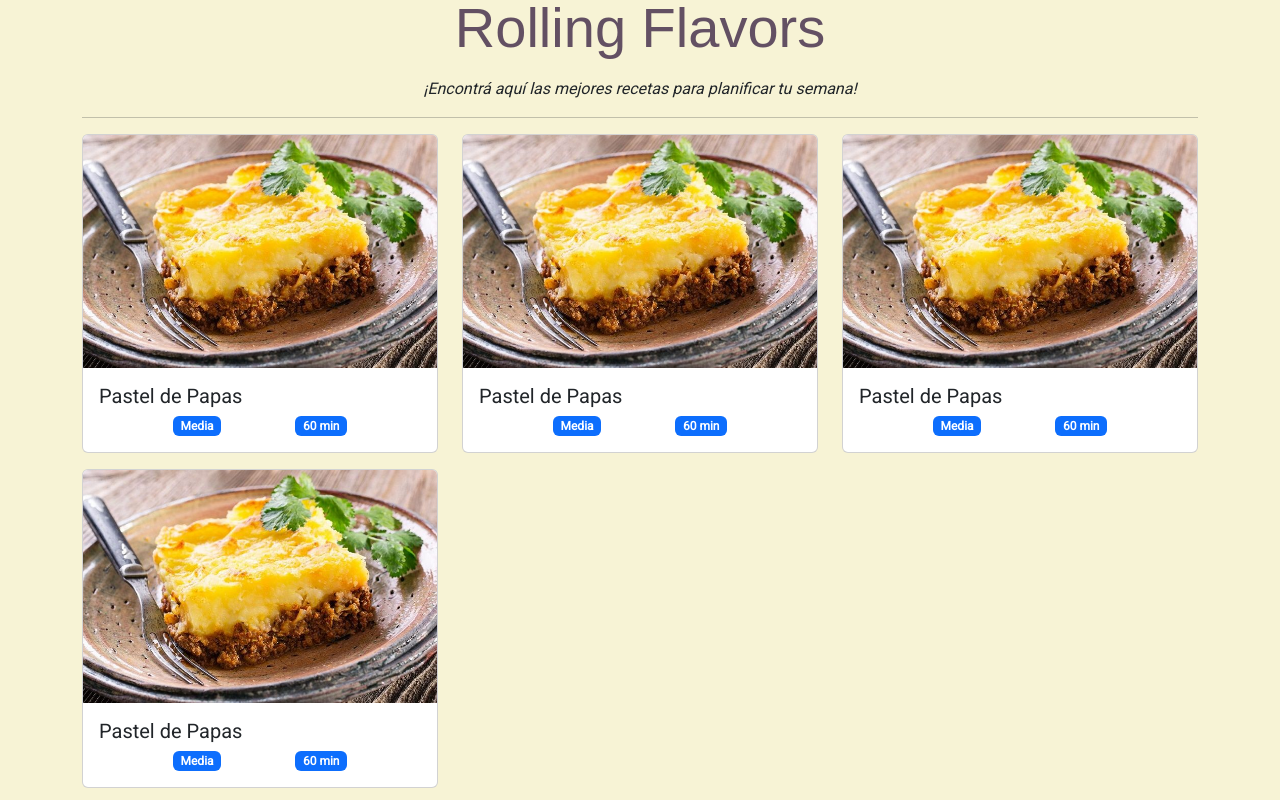
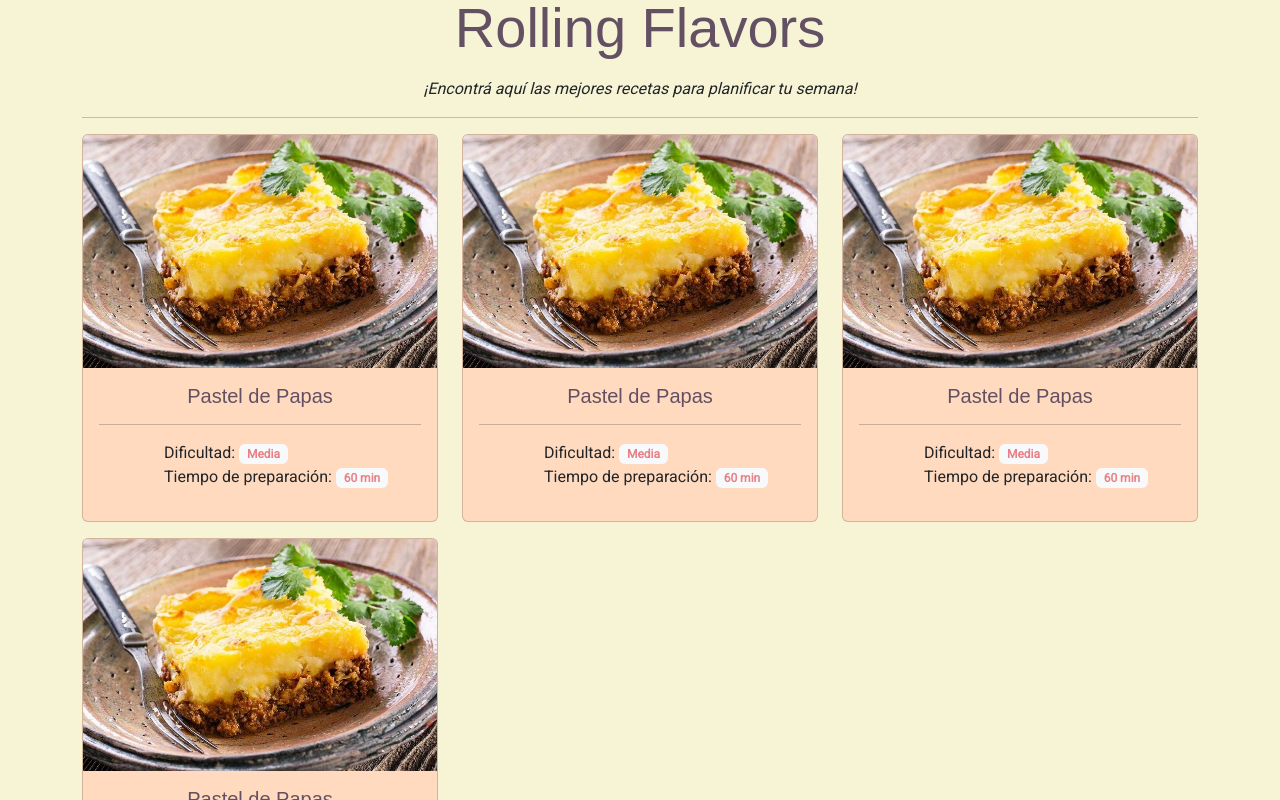
Before and after one commit to lourdesgarciafyl/tp-backend-5, a React (Vite) app: page / in a window 1280 px wide. Shown: the part 500-1300 px from the top of the page. Built offline with nearby package versions, Linux system fonts and the light colour scheme; a web font is replaced by a local one.

Commit message:
se agrega estilo a cards del inedx

```diff
--- a/src/App.css
+++ b/src/App.css
@@ -25,11 +25,22 @@
   flex-grow: 1;
 }
 
+/* Página inicio */
 .bannerInicio{
   object-fit: cover;
   height: 400px;
   width: 100%;
 }
+.cardsInicio{
+  background-color: var(--fondomasoscuro);
+}
+.badgeInicio{
+ color: var(--destacado)
+}
+ul {
+  list-style: none;
+}
+
 
 /*Pagina administrador*/
 .tituloDestacado{
--- a/src/components/views/receta/CardReceta.jsx
+++ b/src/components/views/receta/CardReceta.jsx
@@ -1,16 +1,24 @@
-import { Col, Card, Badge } from "react-bootstrap";
+import { Col, Card, Badge, Button } from "react-bootstrap";
 import pastel from "../../../assets/pasteldepapas.jpg" //después saco esta imagen
 
 const CardReceta = () => {
   return (
     <Col md={4} ld={3} className="mb-3">
-      <Card>
+      <Card className="cardsInicio">
       <Card.Img variant="top" src={pastel}></Card.Img>
         <Card.Body>
-          <Card.Title>Pastel de Papas</Card.Title>
+          <Card.Title className="text-center letraDestacada">Pastel de Papas</Card.Title>
+          <hr />
           <div className="d-flex justify-content-evenly">
-            <Badge variant="primary">Media</Badge>
-            <Badge variant="info">60 min</Badge>
+            <ul>
+                <li>
+                    Dificultad: <Badge className="badgeInicio bg-light">Media</Badge>
+                </li>
+                <li>
+                    Tiempo de preparación: <Badge className="badgeInicio bg-light">60 min</Badge>
+                </li>
+            </ul>
+
           </div>
         </Card.Body>
       </Card>
```
